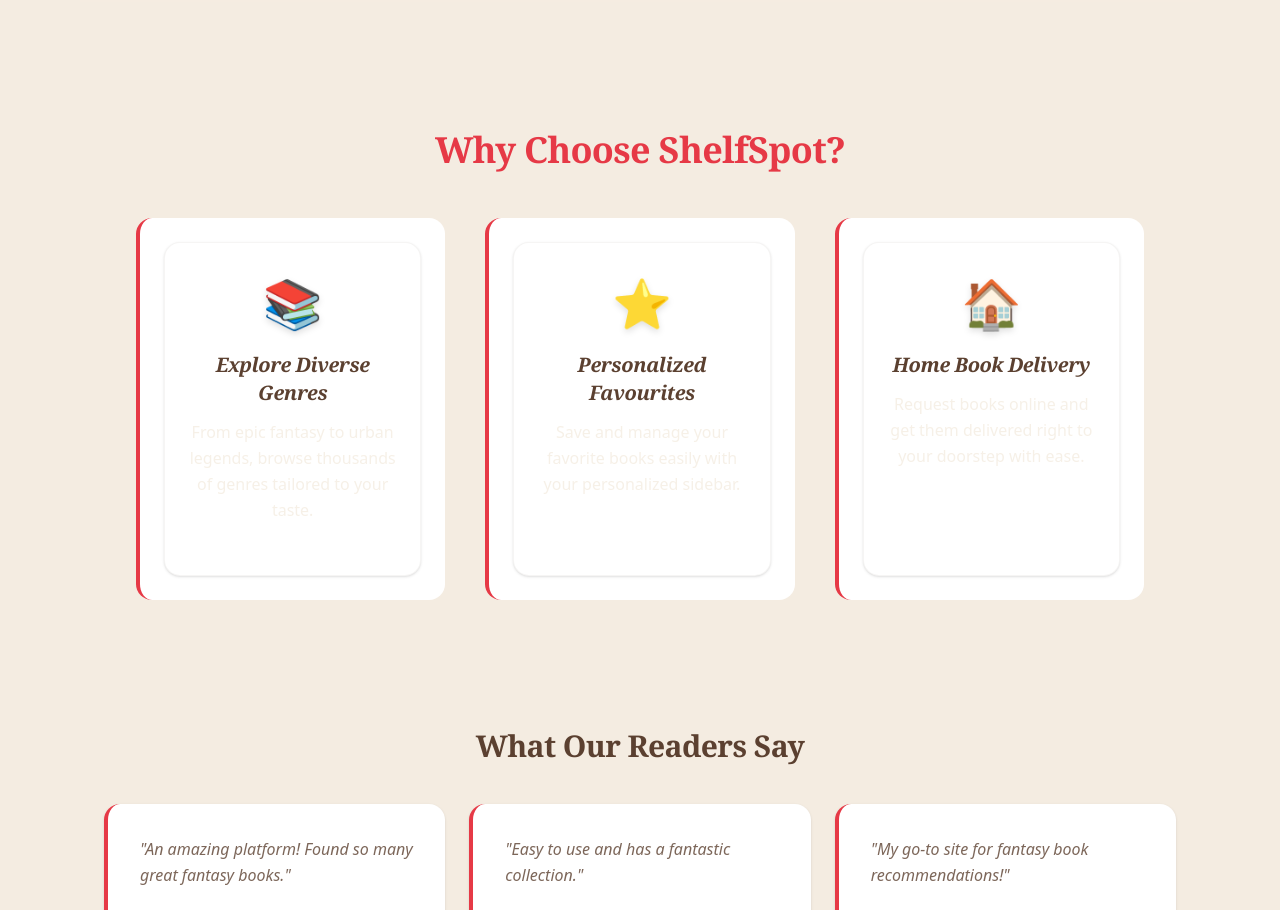
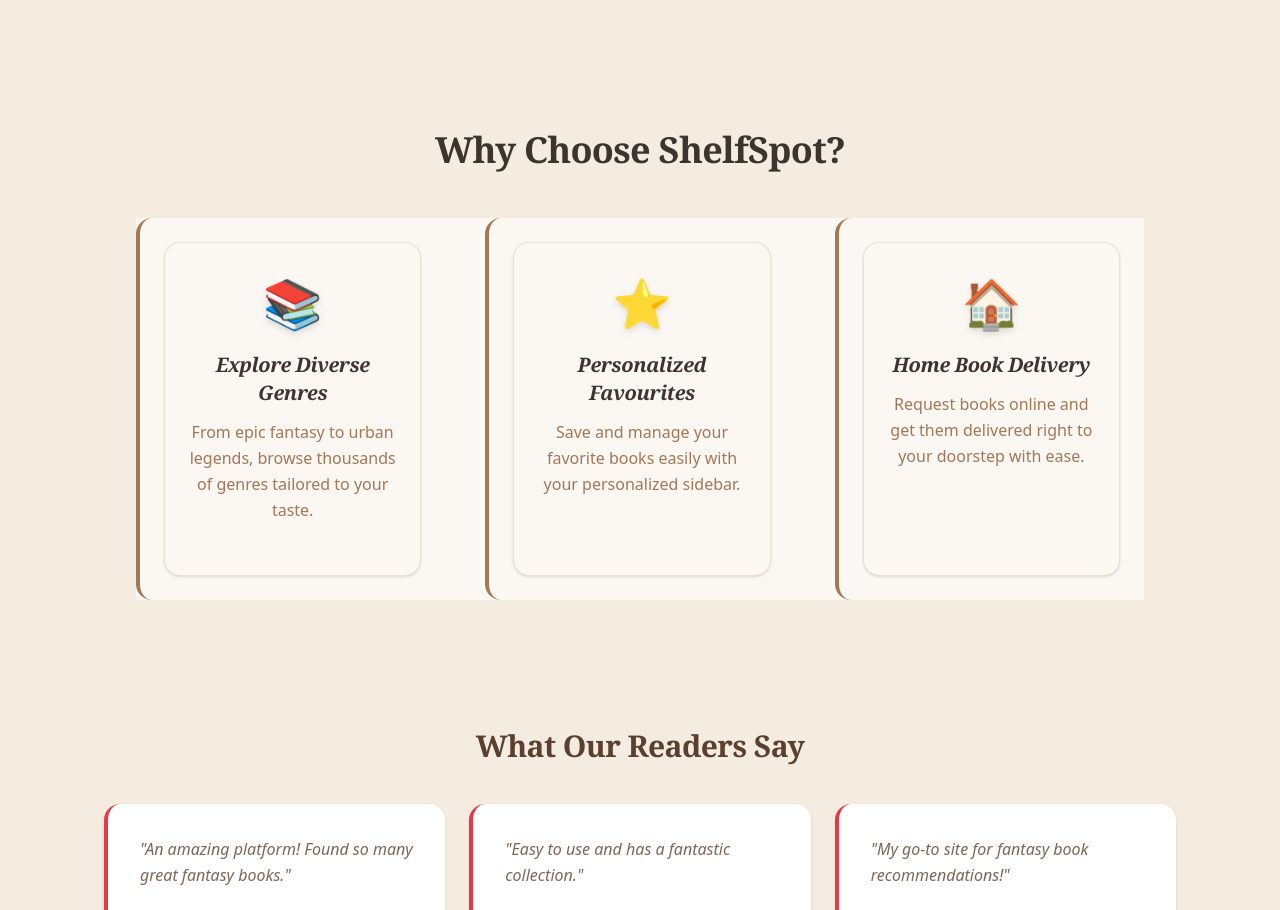
Before and after one commit to EliaGiolli/Shelfspot, an Angular app: page /home in a window 1280 px wide. Shown: the part 860-1770 px from the top of the page. Built offline with nearby package versions, Linux system fonts and the light colour scheme; no server answers.

Commit message:
Card.ts has now the uniformed styling according to the new design system

```diff
--- a/src/app/features/layouts/homepage/homepage.html
+++ b/src/app/features/layouts/homepage/homepage.html
@@ -6,21 +6,21 @@
 
   <section class="my-16 px-6 max-w-6xl mx-auto" aria-labelledby="benefits-title">
     <div class="py-16 px-8 text-secondary">
-      <h2 id="benefits-title" class="text-danger text-4xl font-serif font-bold mb-12 text-center">
+      <h2 id="benefits-title" class="text-text-main text-4xl font-serif font-bold mb-12 text-center">
         Why Choose ShelfSpot?
       </h2>
-      <div class="grid gap-10 md:grid-cols-3">
+      <div class="bg-surface-elevated grid gap-10 md:grid-cols-3">
         @for (benefit of benefits; track benefit.title) {
           <app-card
             [titleId]="'benefit-' + $index"
-            class="flex flex-col items-center text-center p-6 rounded-2xl bg-light border-l-4 border-danger"
+            class="flex flex-col items-center text-center p-6 rounded-2xl border-l-4 border-accent"
           >
             <div card-body>
               <div class="text-5xl mb-6 filter drop-shadow-md" aria-hidden="true">{{ benefit.icon }}</div>
-              <h3 [id]="'benefit-' + $index" class="text-xl font-bold mb-3 font-serif italic">
+              <h3 [id]="'benefit-' + $index" class="text-text-main text-xl font-bold mb-3 font-serif italic">
                 {{ benefit.title }}
               </h3>
-              <p class="text-secondary/80 leading-relaxed">{{ benefit.description }}</p>
+              <p class="text-accent leading-relaxed">{{ benefit.description }}</p>
             </div>
           </app-card>
         } @empty {
--- a/src/app/shared/components/card/card.ts
+++ b/src/app/shared/components/card/card.ts
@@ -1,3 +1,4 @@
+
 import { Component, input } from '@angular/core';
 
 @Component({
@@ -5,22 +6,27 @@ import { Component, input } from '@angular/core';
   standalone: true,
   template: `
     <article
-      class="bg-white p-5 rounded-2xl shadow-sm hover:shadow-md transition-all border border-primary/5 flex flex-col group h-full"
+      class="group flex h-full flex-col rounded-2xl border border-accent/20 bg-surface-elevated p-5 shadow-sm transition-shadow duration-200 hover:shadow-md"
       [attr.aria-labelledby]="titleId()"
     >
-      <div class="card-header mb-4" aria-hidden="true">
+      <!-- Header -->
+      <div class="mb-4">
         <ng-content select="[card-header]"></ng-content>
       </div>
-      <div class="card-body grow">
+
+      <!-- Body -->
+      <div class="grow">
         <ng-content select="[card-body]"></ng-content>
       </div>
-      <div class="card-footer mt-4">
+
+      <!-- Footer -->
+      <div class="mt-4">
         <ng-content select="[card-footer]"></ng-content>
       </div>
     </article>
   `
 })
 export class CardComponent {
-  // Passiamo un ID univoco per collegare la card al suo titolo internamente
+  // Unique ID associated with the card title
   titleId = input.required<string>();
 }
```
Also changed, not shown: src/app/shared/components/card/card.css (deleted).
